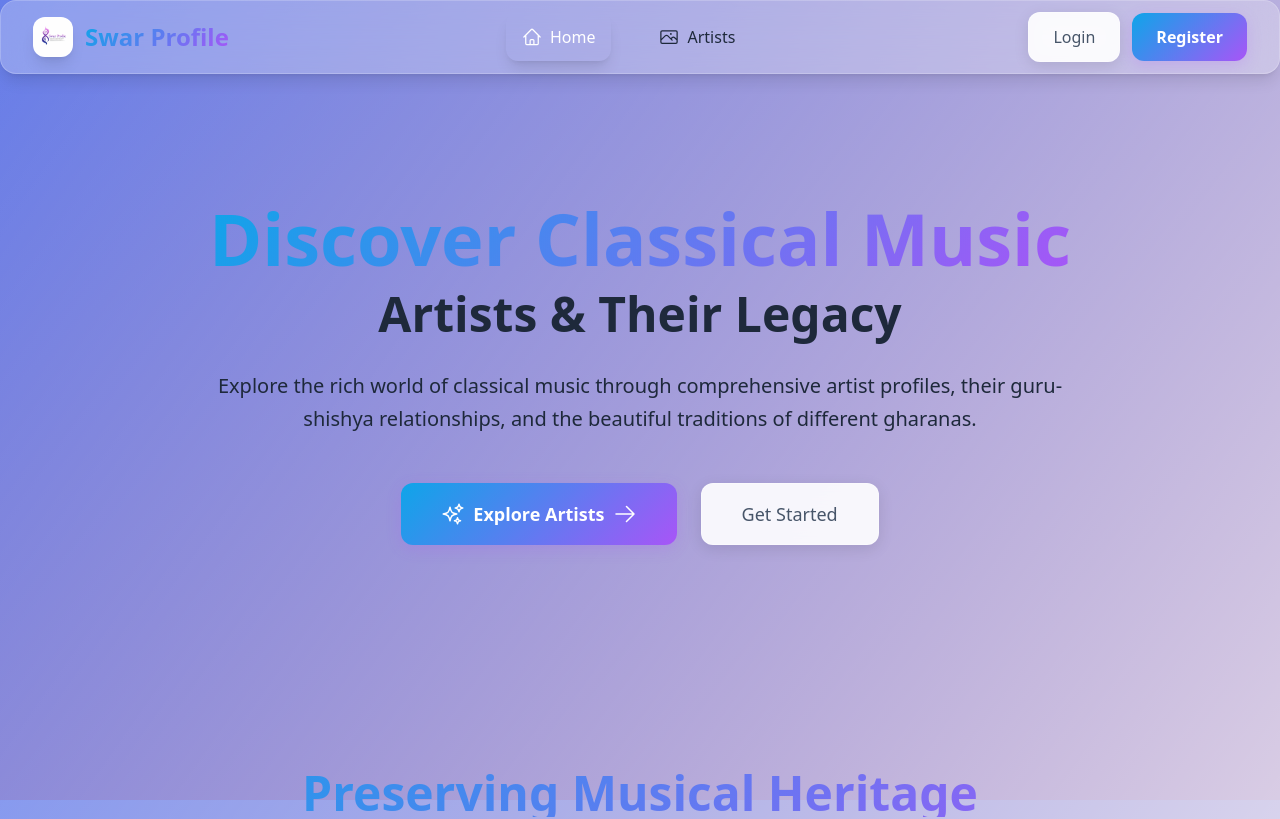
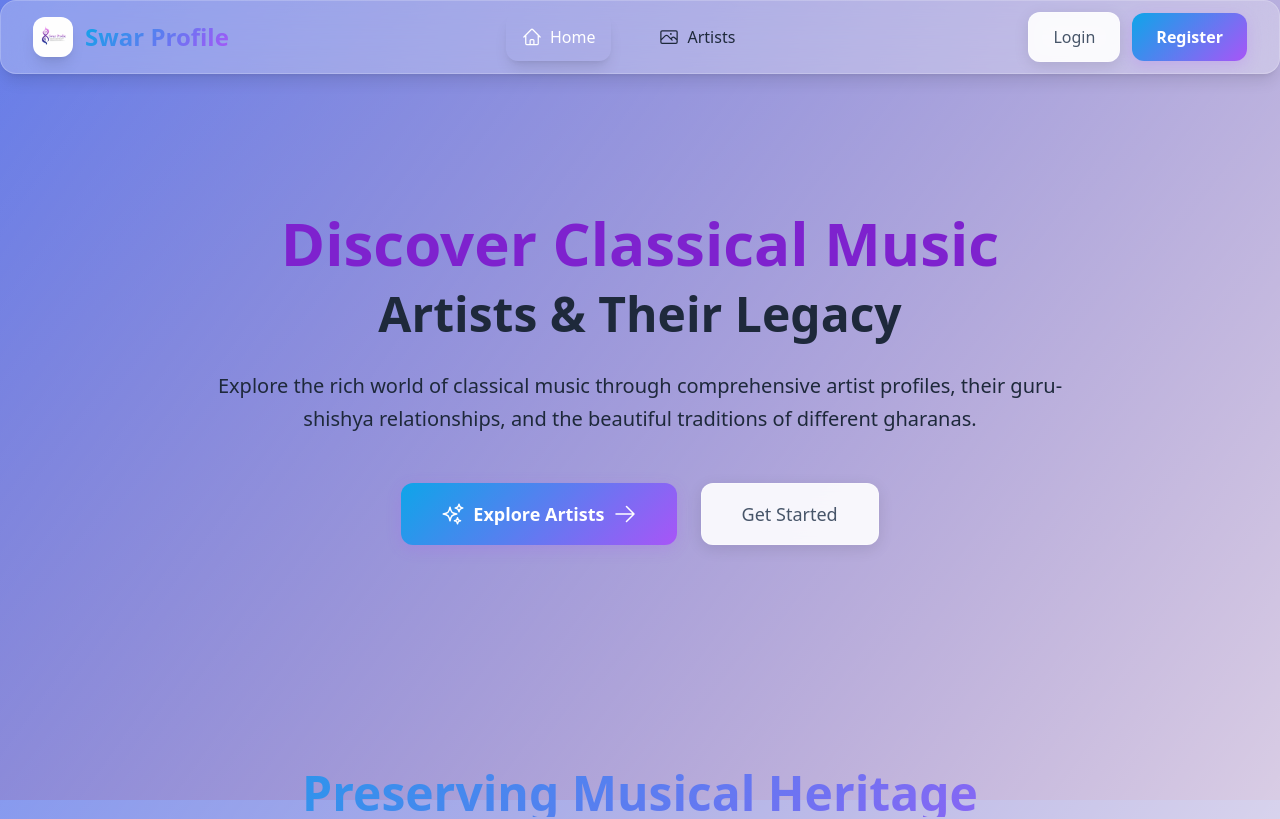
Before and after one commit to dpvasani/SwarProfile, a React (Vite) app in the folder Client/: page / in a window 1280 px wide. Shown: the top 819 px of the page. Built offline with nearby package versions, Linux system fonts and the light colour scheme.

Commit message:
Theme Enhanced

```diff
--- a/Client/src/index.css
+++ b/Client/src/index.css
@@ -99,6 +99,14 @@
     background-clip: text;
   }
 
+  /* Admin-style gradient applied to text (uses same purple used by Admin pill) */
+  .admin-gradient-text {
+    background: linear-gradient(135deg, #7e22ce 0%, #7e22ce 100%);
+    -webkit-background-clip: text;
+    -webkit-text-fill-color: transparent;
+    background-clip: text;
+  }
+
   .glass-effect {
     background: rgba(255, 255, 255, 0.25);
     backdrop-filter: blur(20px);
--- a/Client/src/pages/Home.jsx
+++ b/Client/src/pages/Home.jsx
@@ -43,7 +43,7 @@ const Home = () => {
         <div className="relative max-w-7xl mx-auto px-4 sm:px-6 lg:px-8 py-32">
           <div className="text-center">
             <h1 className="text-5xl md:text-7xl font-bold mb-8 animate-fade-in">
-              <span className="gradient-text">Discover Classical Music</span>
+                <span className="admin-gradient-text text-5xl md:text-6xl font-extrabold">Discover Classical Music</span>
               <span className="block text-4xl md:text-5xl mt-4 text-dark-700">Artists & Their Legacy</span>
             </h1>
             <p className="text-xl text-dark-600 mb-12 max-w-4xl mx-auto animate-slide-up leading-relaxed">
```
